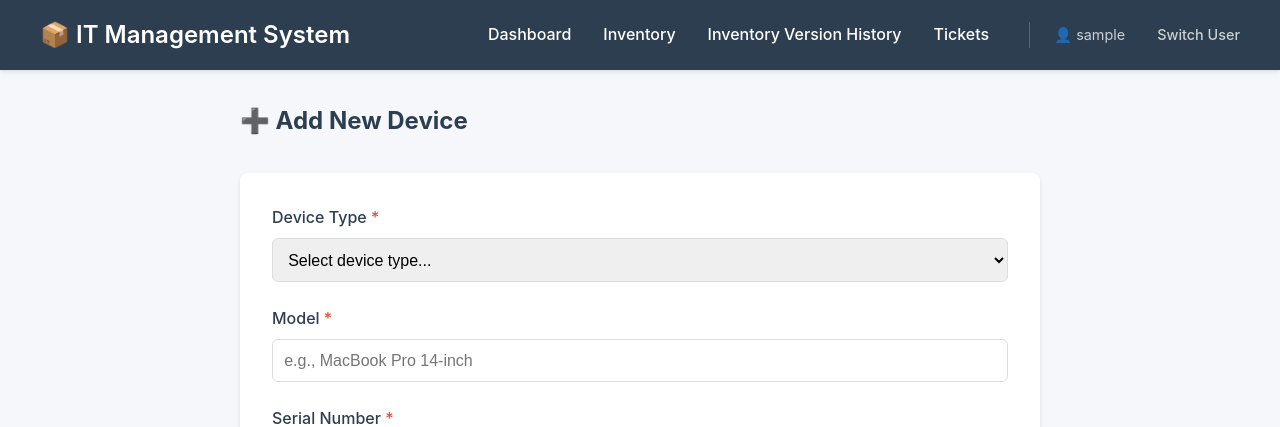
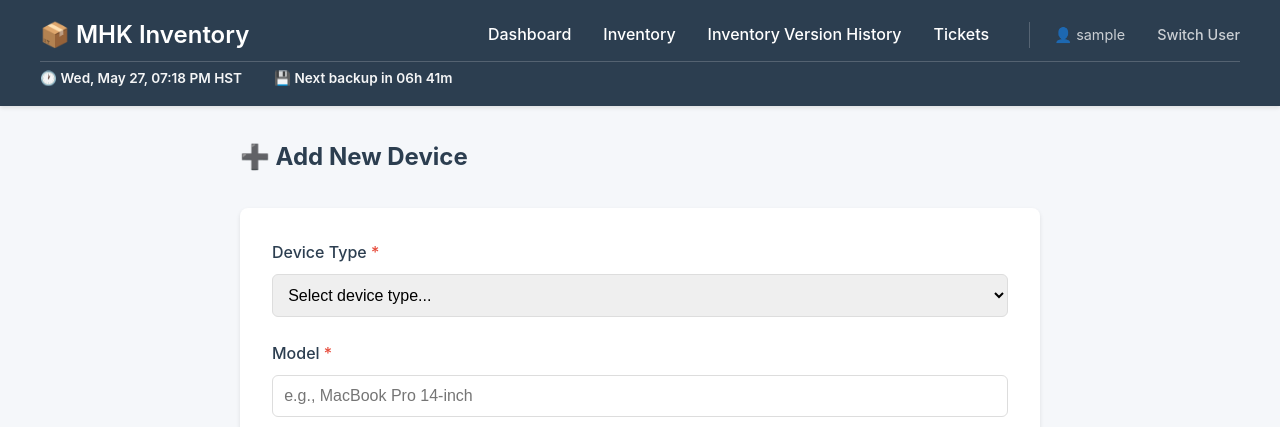
Before and after one commit to ThroyN/-MHK-Inventory, a Flask app: page /inventory/add in a window 1280 px wide. Shown: the top 427 px of the page. Run offline with Flask 3, Linux system fonts and the light colour scheme; the visitor is signed in with stand-in values (Sample User, id 1); data comes from the database, SQL or seed files in the repository; data that the repository does not hold is empty.

Commit message:
Rebrand to MHK Inventory, add clock/backup timer, fix history logging
- Rename app from "IT Management System" to "MHK Inventory" across all templates
- Add live Hawaii time clock and next backup countdown to navbar
- Fix island and device type add/delete not logging to version history

Co-Authored-By: Claude Sonnet 4.6 <noreply@anthropic.com>

```diff
--- a/app.py
+++ b/app.py
@@ -663,6 +663,10 @@ def add_island():
     else:
         islands.append(name)
         save_islands(islands)
+        log_history('Island Added', {
+            'id': None, 'device_type': '', 'model': f'Island "{name}"',
+            'serial_number': '', 'location_code': '', 'island': name, 'assigned_user': ''
+        })
         flash(f'Island "{name}" added.', 'success')
     return redirect(url_for('inventory_list'))
 
@@ -681,6 +685,10 @@ def delete_island():
             return redirect(url_for('inventory_list'))
         islands.remove(name)
         save_islands(islands)
+        log_history('Island Deleted', {
+            'id': None, 'device_type': '', 'model': f'Island "{name}"',
+            'serial_number': '', 'location_code': '', 'island': name, 'assigned_user': ''
+        })
         flash(f'Island "{name}" removed.', 'success')
     else:
         flash('Island not found.', 'error')
@@ -738,6 +746,10 @@ def add_device_type():
     else:
         types.append(new_type)
         save_device_types(types)
+        log_history('Device Type Added', {
+            'id': None, 'device_type': new_type, 'model': f'Device type "{new_type}"',
+            'serial_number': '', 'location_code': '', 'island': '', 'assigned_user': ''
+        })
         flash(f'Device type "{new_type}" added.', 'success')
     return redirect(url_for('inventory_list'))
 
@@ -756,6 +768,10 @@ def delete_device_type():
             return redirect(url_for('inventory_list') + '#deviceTypesModal')
         types.remove(name)
         save_device_types(types)
+        log_history('Device Type Deleted', {
+            'id': None, 'device_type': name, 'model': f'Device type "{name}"',
+            'serial_number': '', 'location_code': '', 'island': '', 'assigned_user': ''
+        })
         flash(f'Device type "{name}" removed.', 'success')
     else:
         flash('Device type not found.', 'error')
--- a/templates/add_device.html
+++ b/templates/add_device.html
@@ -1,6 +1,6 @@
 {% extends "base.html" %}
 
-{% block title %}Add Device - IT Management System{% endblock %}
+{% block title %}Add Device - MHK Inventory{% endblock %}
 
 {% block content %}
 <div style="max-width: 800px; margin: 0 auto;">
--- a/templates/add_ticket.html
+++ b/templates/add_ticket.html
@@ -1,6 +1,6 @@
 {% extends "base.html" %}
 
-{% block title %}Submit Ticket - IT Management System{% endblock %}
+{% block title %}Submit Ticket - MHK Inventory{% endblock %}
 
 {% block content %}
 <div style="max-width: 800px; margin: 0 auto;">
--- a/templates/base.html
+++ b/templates/base.html
@@ -3,7 +3,7 @@
 <head>
     <meta charset="UTF-8">
     <meta name="viewport" content="width=device-width, initial-scale=1.0">
-    <title>{% block title %}Inventory & Ticket Management{% endblock %}</title>
+    <title>{% block title %}MHK Inventory{% endblock %}</title>
     <style>
         * {
             margin: 0;
@@ -332,6 +332,18 @@
             color: #e74c3c;
         }
 
+        .navbar-info {
+            max-width: 1200px;
+            margin: 0.4rem auto 0;
+            padding-top: 0.4rem;
+            border-top: 1px solid rgba(255,255,255,0.2);
+            display: flex;
+            gap: 2rem;
+            font-size: 0.85rem;
+            font-weight: 600;
+            opacity: 0.95;
+        }
+
         @media (max-width: 768px) {
             .navbar-content {
                 flex-direction: column;
@@ -357,7 +369,7 @@
 <body>
     <nav class="navbar">
         <div class="navbar-content">
-            <h1>📦 IT Management System</h1>
+            <h1>📦 MHK Inventory</h1>
             <ul class="nav-links">
                 <li><a href="{{ url_for('index') }}">Dashboard</a></li>
                 <li><a href="{{ url_for('inventory_list') }}">Inventory</a></li>
@@ -370,6 +382,10 @@
                 <li><a href="{{ url_for('logout') }}" style="opacity: 0.75; font-size: 0.9rem;">Switch User</a></li>
                 {% endif %}
             </ul>
+        </div>
+        <div class="navbar-info">
+            <span>🕐 <span id="hst-clock">—</span></span>
+            <span>💾 Next backup in <span id="backup-countdown">—</span></span>
         </div>
     </nav>
 
@@ -389,5 +405,35 @@
         {% block content %}{% endblock %}
     </div>
     {% block scripts %}{% endblock %}
+    <script>
+        function updateClock() {
+            var now = new Date();
+
+            // Hawaii time display (Pacific/Honolulu = UTC-10, no DST)
+            var hawaiiStr = now.toLocaleString('en-US', {
+                timeZone: 'Pacific/Honolulu',
+                weekday: 'short', month: 'short', day: 'numeric',
+                hour: '2-digit', minute: '2-digit',
+                hour12: true
+            });
+            document.getElementById('hst-clock').textContent = hawaiiStr + ' HST';
+
+            // Countdown to next 2:00 AM HST
+            // Hawaii is always UTC-10
+            var hawaiiMs = now.getTime() - (10 * 3600 * 1000);
+            var dayMs = ((hawaiiMs % 86400000) + 86400000) % 86400000;
+            var targetMs = 2 * 3600 * 1000; // 2:00 AM
+            var diffMs = targetMs - dayMs;
+            if (diffMs <= 0) diffMs += 86400000;
+
+            var h = Math.floor(diffMs / 3600000);
+            var m = Math.floor((diffMs % 3600000) / 60000);
+            document.getElementById('backup-countdown').textContent =
+                String(h).padStart(2,'0') + 'h ' +
+                String(m).padStart(2,'0') + 'm';
+        }
+        updateClock();
+        setInterval(updateClock, 1000);
+    </script>
 </body>
 </html>
--- a/templates/edit_device.html
+++ b/templates/edit_device.html
@@ -1,6 +1,6 @@
 {% extends "base.html" %}
 
-{% block title %}Edit Device - IT Management System{% endblock %}
+{% block title %}Edit Device - MHK Inventory{% endblock %}
 
 {% block content %}
 <div style="max-width: 800px; margin: 0 auto;">
--- a/templates/import_inventory.html
+++ b/templates/import_inventory.html
@@ -1,6 +1,6 @@
 {% extends "base.html" %}
 
-{% block title %}Import Inventory - IT Management System{% endblock %}
+{% block title %}Import Inventory - MHK Inventory{% endblock %}
 
 {% block content %}
 <div style="display: flex; justify-content: space-between; align-items: center; margin-bottom: 2rem;">
--- a/templates/index.html
+++ b/templates/index.html
@@ -1,6 +1,6 @@
 {% extends "base.html" %}
 
-{% block title %}Dashboard - IT Management System{% endblock %}
+{% block title %}Dashboard - MHK Inventory{% endblock %}
 
 {% block content %}
 <div style="display: flex; justify-content: space-between; align-items: center; margin-bottom: 2rem;">
--- a/templates/inventory.html
+++ b/templates/inventory.html
@@ -1,6 +1,6 @@
 {% extends "base.html" %}
 
-{% block title %}Inventory - IT Management System{% endblock %}
+{% block title %}Inventory - MHK Inventory{% endblock %}
 
 {% block content %}
 <style>
--- a/templates/select_user.html
+++ b/templates/select_user.html
@@ -3,7 +3,7 @@
 <head>
     <meta charset="UTF-8">
     <meta name="viewport" content="width=device-width, initial-scale=1.0">
-    <title>IT Management System — Select User</title>
+    <title>MHK Inventory — Select User</title>
     <style>
         * { margin: 0; padding: 0; box-sizing: border-box; }
         body {
@@ -113,7 +113,7 @@
 <body>
     <div class="container">
         <div class="logo">
-            <h1>📦 IT Management System</h1>
+            <h1>📦 MHK Inventory</h1>
             <p>Select who is accessing the system</p>
         </div>
 
--- a/templates/tickets.html
+++ b/templates/tickets.html
@@ -1,6 +1,6 @@
 {% extends "base.html" %}
 
-{% block title %}Tickets - IT Management System{% endblock %}
+{% block title %}Tickets - MHK Inventory{% endblock %}
 
 {% block content %}
 <div style="display: flex; justify-content: space-between; align-items: center; margin-bottom: 2rem;">
--- a/templates/view_ticket.html
+++ b/templates/view_ticket.html
@@ -1,6 +1,6 @@
 {% extends "base.html" %}
 
-{% block title %}Ticket #{{ ticket.id }} - IT Management System{% endblock %}
+{% block title %}Ticket #{{ ticket.id }} - MHK Inventory{% endblock %}
 
 {% block content %}
 <div style="max-width: 900px; margin: 0 auto;">
```
